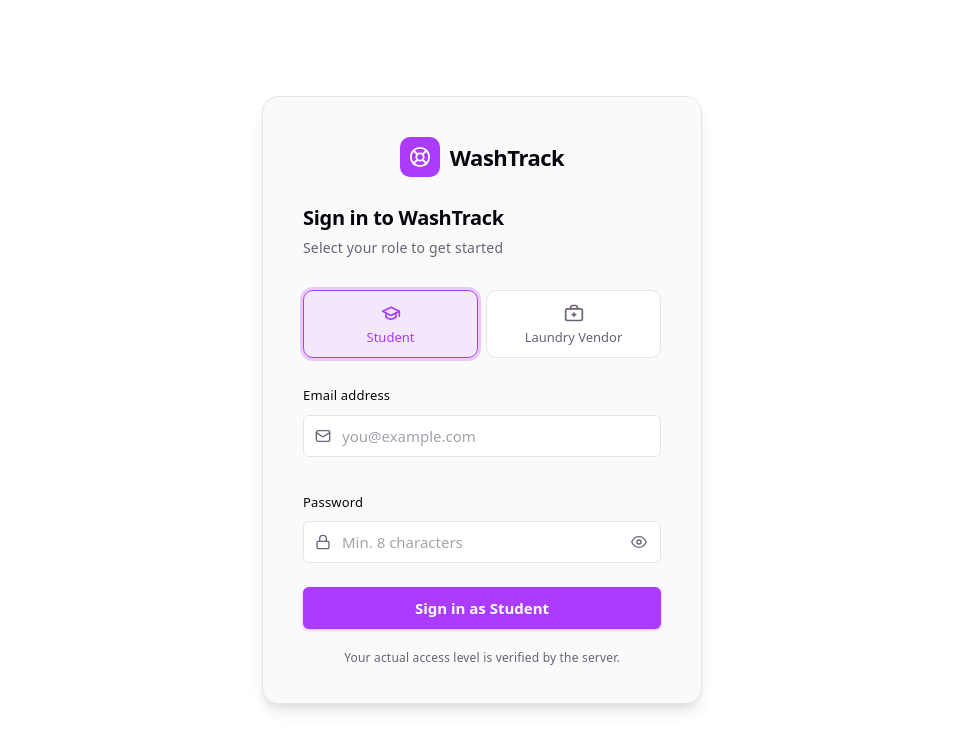
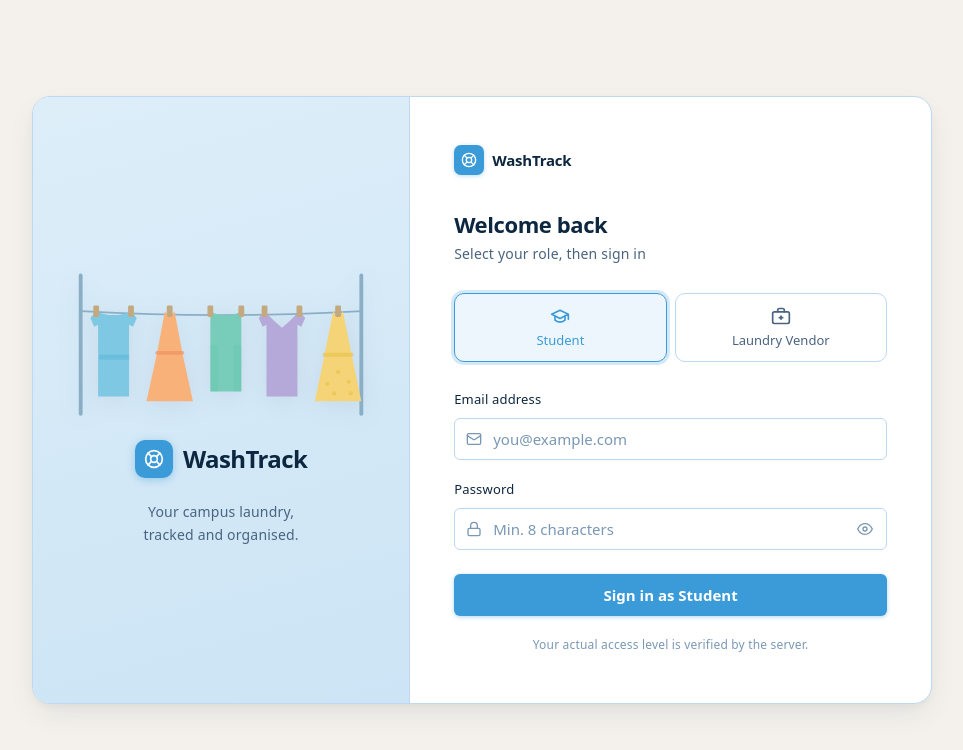
Before and after one commit to amankumarnst84-crypto2/washTrack, a React (Vite) app: page / in a window 1280 px wide. Shown: the top 750 px of the page, without its empty margins (158-1121 px from the left). Built offline with nearby package versions, Linux system fonts and the light colour scheme.

Commit message:
ui changes on login page

```diff
--- a/src/App.css
+++ b/src/App.css
@@ -1,86 +1,195 @@
-/* ─────────────────────────────────────────
-   Login page layout
-───────────────────────────────────────── */
+/* ══════════════════════════════════════════════
+   WashTrack — Login page styles
+   Two-panel layout: visual (left) + form (right)
+══════════════════════════════════════════════ */
+
+/* ── Page wrapper ── */
 .login-page {
   flex: 1;
   display: flex;
   align-items: center;
   justify-content: center;
-  padding: 24px 16px;
+  padding: 32px 20px;
   background: var(--bg);
+
+  @media (max-width: 700px) {
+    padding: 0;
+    align-items: flex-start;
+  }
 }
 
+/* ── Outer card ── */
 .login-card {
+  display: flex;
   width: 100%;
-  max-width: 440px;
+  max-width: 900px;
+  min-height: 560px;
   background: var(--surface);
   border: 1px solid var(--border);
   border-radius: var(--radius-lg);
-  padding: 40px 40px 36px;
+  overflow: hidden;
   box-shadow: var(--shadow);
 
-  @media (max-width: 480px) {
-    padding: 32px 24px 28px;
-    border-radius: var(--radius-md);
+  @media (max-width: 700px) {
+    flex-direction: column;
+    max-width: 100%;
+    min-height: 100svh;
+    border-radius: 0;
+    border: none;
+    box-shadow: none;
   }
 }
 
-/* ─────────────────────────────────────────
-   Brand header
-───────────────────────────────────────── */
-.login-brand {
+/* ════════════════════════════════════════
+   LEFT: Visual / illustration panel
+════════════════════════════════════════ */
+.login-visual-panel {
+  flex: 0 0 42%;
+  display: flex;
+  flex-direction: column;
+  align-items: center;
+  justify-content: center;
+  gap: 22px;
+  padding: 44px 32px 40px;
+
+  /* Gradient from panel-bg at top to panel-bg-2 at bottom */
+  background: linear-gradient(165deg, var(--panel-bg) 0%, var(--panel-bg-2) 100%);
+  border-right: 1px solid var(--border);
+
+  @media (max-width: 700px) {
+    flex: none;
+    padding: 32px 24px 28px;
+    border-right: none;
+    border-bottom: 1px solid var(--border);
+    gap: 16px;
+  }
+}
+
+/* SVG illustration */
+.clothesline-svg {
+  width: 100%;
+  max-width: 300px;
+  height: auto;
+  filter: drop-shadow(0 4px 12px rgba(13, 39, 64, 0.08));
+
+  @media (max-width: 700px) {
+    max-width: 240px;
+  }
+}
+
+/* Brand block inside visual panel */
+.visual-brand {
+  display: flex;
+  align-items: center;
+  gap: 10px;
+}
+
+.visual-brand-icon {
   display: flex;
   align-items: center;
   justify-content: center;
-  gap: 10px;
-  margin-bottom: 28px;
+  width: 38px;
+  height: 38px;
+  border-radius: 10px;
+  background: var(--accent);
+  color: #fff;
+  flex-shrink: 0;
+  box-shadow: 0 2px 8px rgba(59, 155, 216, 0.4);
 }
 
-.login-brand-icon {
-  display: flex;
-  align-items: center;
-  justify-content: center;
-  width: 40px;
-  height: 40px;
-  border-radius: 10px;
-  background: var(--accent);
-  flex-shrink: 0;
+.visual-brand-icon svg {
+  width: 20px;
+  height: 20px;
 }
 
-.login-brand-icon svg {
-  width: 22px;
-  height: 22px;
-  color: #fff;
-}
-
-.login-brand-name {
-  font-size: 22px;
-  font-weight: 700;
-  letter-spacing: -0.5px;
+.visual-brand-name {
+  font-size: 24px;
+  font-weight: 800;
+  letter-spacing: -0.6px;
   color: var(--text-h);
   line-height: 1;
 }
 
-/* ─────────────────────────────────────────
-   Card heading
-───────────────────────────────────────── */
-.login-heading {
-  font-size: 20px;
-  font-weight: 600;
+.visual-tagline {
+  font-size: 14px;
+  line-height: 1.65;
+  color: var(--text);
+  text-align: center;
+  max-width: 220px;
+
+  @media (max-width: 700px) {
+    display: none; /* compact on mobile */
+  }
+}
+
+/* ════════════════════════════════════════
+   RIGHT: Form panel
+════════════════════════════════════════ */
+.login-form-panel {
+  flex: 1;
+  display: flex;
+  flex-direction: column;
+  padding: 48px 44px;
+  overflow-y: auto;
+
+  @media (max-width: 900px) {
+    padding: 40px 32px;
+  }
+
+  @media (max-width: 700px) {
+    padding: 32px 24px 40px;
+  }
+}
+
+/* Small brand row at the top of the form panel */
+.form-brand {
+  display: flex;
+  align-items: center;
+  gap: 8px;
+  margin-bottom: 36px;
+}
+
+.form-brand-icon {
+  display: flex;
+  align-items: center;
+  justify-content: center;
+  width: 30px;
+  height: 30px;
+  border-radius: 7px;
+  background: var(--accent);
+  color: #fff;
+  flex-shrink: 0;
+  box-shadow: 0 1px 4px rgba(59, 155, 216, 0.35);
+}
+
+.form-brand-icon svg {
+  width: 16px;
+  height: 16px;
+}
+
+.form-brand-name {
+  font-size: 15px;
+  font-weight: 700;
+  letter-spacing: -0.2px;
+  color: var(--text-h);
+}
+
+/* Headings */
+.form-heading {
+  font-size: 22px;
+  font-weight: 700;
   color: var(--text-h);
   margin: 0 0 4px;
-  letter-spacing: -0.3px;
+  letter-spacing: -0.4px;
 }
 
-.login-subheading {
+.form-subheading {
   font-size: 14px;
   color: var(--text);
-  margin: 0 0 28px;
+  margin: 0 0 26px;
 }
 
-/* ─────────────────────────────────────────
-   Role selector
-───────────────────────────────────────── */
+/* ── Role selector ── */
 .role-selector {
   display: grid;
   grid-template-columns: 1fr 1fr;
@@ -137,18 +246,40 @@
   color: var(--accent);
 }
 
-/* ─────────────────────────────────────────
-   Form fields
-───────────────────────────────────────── */
+/* ── Error banner ── */
+.error-banner {
+  display: flex;
+  align-items: flex-start;
+  gap: 10px;
+  padding: 12px 14px;
+  background: var(--error-bg);
+  border: 1px solid var(--error);
+  border-radius: var(--radius-sm);
+  margin-bottom: 20px;
+  font-size: 13.5px;
+  color: var(--error);
+  line-height: 1.4;
+}
+
+.error-banner svg {
+  width: 16px;
+  height: 16px;
+  flex-shrink: 0;
+  margin-top: 1px;
+}
+
+/* ── Form fields ── */
+.form-fields {
+  display: flex;
+  flex-direction: column;
+  gap: 16px;
+  margin-bottom: 24px;
+}
+
 .form-group {
   display: flex;
   flex-direction: column;
   gap: 6px;
-  margin-bottom: 16px;
-}
-
-.form-group:last-of-type {
-  margin-bottom: 0;
 }
 
 .form-label {
@@ -169,7 +300,7 @@
   pointer-events: none;
   display: flex;
   align-items: center;
-  color: var(--text);
+  color: var(--text-muted);
 }
 
 .input-icon svg {
@@ -192,8 +323,8 @@
 }
 
 .form-input::placeholder {
-  color: var(--text);
-  opacity: 0.6;
+  color: var(--text-muted);
+  opacity: 1;
 }
 
 .form-input:focus {
@@ -211,7 +342,7 @@
   box-shadow: 0 0 0 3px var(--error-bg);
 }
 
-/* Password toggle */
+/* Password show/hide toggle */
 .password-toggle {
   position: absolute;
   right: 10px;
@@ -221,7 +352,7 @@
   border: none;
   padding: 4px;
   cursor: pointer;
-  color: var(--text);
+  color: var(--text-muted);
   border-radius: var(--radius-sm);
   transition: color 0.15s;
 }
@@ -240,6 +371,7 @@
   height: 16px;
 }
 
+/* Inline field-level error */
 .field-error {
   font-size: 12px;
   color: var(--error);
@@ -249,40 +381,13 @@
   margin-top: 2px;
 }
 
-/* ─────────────────────────────────────────
-   Error banner (server / generic errors)
-───────────────────────────────────────── */
-.error-banner {
-  display: flex;
-  align-items: flex-start;
-  gap: 10px;
-  padding: 12px 14px;
-  background: var(--error-bg);
-  border: 1px solid var(--error);
-  border-radius: var(--radius-sm);
-  margin-bottom: 20px;
-  font-size: 13.5px;
-  color: var(--error);
-  line-height: 1.4;
+.field-error svg {
+  width: 12px;
+  height: 12px;
+  flex-shrink: 0;
 }
 
-.error-banner svg {
-  width: 16px;
-  height: 16px;
-  flex-shrink: 0;
-  margin-top: 1px;
-}
-
-/* ─────────────────────────────────────────
-   Submit button
-───────────────────────────────────────── */
-.form-fields {
-  display: flex;
-  flex-direction: column;
-  gap: 16px;
-  margin-bottom: 24px;
-}
-
+/* ── Submit button ── */
 .submit-btn {
   width: 100%;
   padding: 11px 16px;
@@ -298,13 +403,13 @@
   align-items: center;
   justify-content: center;
   gap: 8px;
-  transition: opacity 0.18s, transform 0.1s, box-shadow 0.18s;
-  box-shadow: 0 1px 3px rgba(170, 59, 255, 0.4);
+  transition: background 0.18s, opacity 0.18s, transform 0.1s, box-shadow 0.18s;
+  box-shadow: 0 1px 4px rgba(59, 155, 216, 0.4);
 }
 
 .submit-btn:hover:not(:disabled) {
-  opacity: 0.88;
-  box-shadow: 0 4px 14px rgba(170, 59, 255, 0.45);
+  background: var(--accent-hover);
+  box-shadow: 0 4px 16px rgba(59, 155, 216, 0.4);
 }
 
 .submit-btn:active:not(:disabled) {
@@ -317,13 +422,11 @@
 }
 
 .submit-btn:disabled {
-  opacity: 0.65;
+  opacity: 0.6;
   cursor: not-allowed;
 }
 
-/* ─────────────────────────────────────────
-   Spinner
-───────────────────────────────────────── */
+/* ── Loading spinner ── */
 .spinner {
   width: 16px;
   height: 16px;
@@ -340,13 +443,11 @@
   }
 }
 
-/* ─────────────────────────────────────────
-   Footer note
-───────────────────────────────────────── */
+/* ── Footer note ── */
 .login-footer-note {
   font-size: 12px;
-  color: var(--text);
+  color: var(--text-muted);
   text-align: center;
   margin-top: 20px;
-  line-height: 1.5;
+  line-height: 1.55;
 }
--- a/src/App.jsx
+++ b/src/App.jsx
@@ -2,7 +2,7 @@ import { useState } from 'react'
 import './App.css'
 
 /* ─────────────────────────────────────────
-   Inline SVG icons (no extra dependencies)
+   Inline SVG icons — no extra dependencies
 ───────────────────────────────────────── */
 function IconWash() {
   return (
@@ -86,6 +86,129 @@ function IconAlert() {
 }
 
 /* ─────────────────────────────────────────
+   Clothesline illustration
+   ─ viewBox 0 0 310 165
+   ─ Rope sags from the two poles
+   ─ Five garments (T-shirt, A-line dress,
+     cami top, V-neck tee, flowy dress)
+   ─ No intimate clothing
+   ─ Pure inline SVG — zero dependencies
+───────────────────────────────────────── */
+function ClotheslineIllustration() {
+  /* Colour palette */
+  const c = {
+    pole:   '#8aaec6',   /* rope & poles: muted blue-grey     */
+    pin:    '#c4a87e',   /* clothespins: warm wood             */
+    /* garment fills */
+    tee1:   '#7ec8e3',   /* sky-blue T-shirt                   */
+    tee1d:  '#5ab8d8',   /* stripe accent                      */
+    dress1: '#f9b17a',   /* peach A-line dress                 */
+    dress1d:'#f09060',   /* waistband accent                   */
+    cami:   '#78cdba',   /* mint cami                          */
+    camid:  '#56bfa8',   /* side-panel accent                  */
+    tee2:   '#b4a9d8',   /* lavender V-neck                    */
+    dress2: '#f5d478',   /* warm-yellow flowy dress            */
+    dress2d:'#e8c24a',   /* polka + waistband                  */
+  }
+
+  return (
+    <svg
+      viewBox="0 0 310 165"
+      fill="none"
+      xmlns="http://www.w3.org/2000/svg"
+      className="clothesline-svg"
+      aria-hidden="true"
+      role="presentation"
+    >
+      {/* ── Poles ── */}
+      <rect x="8"   y="16" width="4" height="147" rx="2" fill={c.pole} />
+      <rect x="298" y="16" width="4" height="147" rx="2" fill={c.pole} />
+
+      {/* ── Rope (slight catenary sag via quadratic bezier) ── */}
+      <path d="M 10,55 Q 155,63 300,55"
+        stroke={c.pole} strokeWidth="1.8" strokeLinecap="round" />
+
+      {/* ════════════════════════════════════
+          GARMENT 1 — Sky-blue T-shirt  cx=44
+          Shoulders at y=55; body to y=143
+          Sleeves extend ±24 px from cx
+      ════════════════════════════════════ */}
+      {/* Body + sleeves path */}
+      <path
+        d="M 26,55 L 20,62 L 24,71 L 28,69 L 28,143 L 60,143 L 60,69 L 64,71 L 68,62 L 62,55 Q 44,63 26,55 Z"
+        fill={c.tee1}
+      />
+      {/* Horizontal chest stripe */}
+      <rect x="29" y="100" width="31" height="5" rx="1" fill={c.tee1d} opacity="0.55" />
+      {/* Clothespins — one at each shoulder */}
+      <rect x="23" y="49" width="6" height="12" rx="1.5" fill={c.pin} />
+      <rect x="59" y="49" width="6" height="12" rx="1.5" fill={c.pin} />
+
+      {/* ════════════════════════════════════
+          GARMENT 2 — Peach A-line dress cx=102
+          Narrow bodice → flared skirt
+      ════════════════════════════════════ */}
+      <path
+        d="M 97,55 Q 102,63 107,55 L 115,98 L 126,148 L 78,148 L 89,98 Z"
+        fill={c.dress1}
+      />
+      {/* Waistband accent */}
+      <path d="M 89,98 L 115,98"
+        stroke={c.dress1d} strokeWidth="4" strokeLinecap="round" opacity="0.65" />
+      {/* Single centred clothespin */}
+      <rect x="99" y="49" width="6" height="12" rx="1.5" fill={c.pin} />
+
+      {/* ════════════════════════════════════
+          GARMENT 3 — Mint cami top  cx=160
+          Sleeveless; curved neckline
+      ════════════════════════════════════ */}
+      <path
+        d="M 144,55 Q 160,64 176,55 L 176,138 L 144,138 Z"
+        fill={c.cami}
+      />
+      {/* Subtle side-panel shading */}
+      <rect x="144" y="90" width="8"  height="48" fill={c.camid} opacity="0.22" />
+      <rect x="168" y="90" width="8"  height="48" fill={c.camid} opacity="0.22" />
+      {/* Clothespins at each shoulder */}
+      <rect x="141" y="49" width="6" height="12" rx="1.5" fill={c.pin} />
+      <rect x="173" y="49" width="6" height="12" rx="1.5" fill={c.pin} />
+
+      {/* ════════════════════════════════════
+          GARMENT 4 — Lavender V-neck tee cx=218
+          V-neck dips to y=72 at centre
+      ════════════════════════════════════ */}
+      <path
+        d="M 200,55 L 210,65 L 218,72 L 226,65 L 236,55 L 242,62 L 238,71 L 234,69 L 234,143 L 202,143 L 202,69 L 198,71 L 194,62 Z"
+        fill={c.tee2}
+      />
+      {/* Clothespins at each shoulder */}
+      <rect x="197" y="49" width="6" height="12" rx="1.5" fill={c.pin} />
+      <rect x="233" y="49" width="6" height="12" rx="1.5" fill={c.pin} />
+
+      {/* ════════════════════════════════════
+          GARMENT 5 — Warm-yellow flowy dress cx=276
+          Narrow spaghetti straps → wide skirt
+      ════════════════════════════════════ */}
+      <path
+        d="M 271,55 Q 276,63 281,55 L 290,100 L 300,148 L 252,148 L 262,100 Z"
+        fill={c.dress2}
+      />
+      {/* Waistband */}
+      <path d="M 262,100 L 290,100"
+        stroke={c.dress2d} strokeWidth="4" strokeLinecap="round" opacity="0.65" />
+      {/* Polka-dot pattern on skirt */}
+      <circle cx="276" cy="118" r="2.2" fill={c.dress2d} opacity="0.65" />
+      <circle cx="265" cy="130" r="2.2" fill={c.dress2d} opacity="0.65" />
+      <circle cx="287" cy="128" r="2.2" fill={c.dress2d} opacity="0.65" />
+      <circle cx="272" cy="140" r="2.2" fill={c.dress2d} opacity="0.65" />
+      <circle cx="289" cy="140" r="2.2" fill={c.dress2d} opacity="0.65" />
+      {/* Single centred clothespin */}
+      <rect x="273" y="49" width="6" height="12" rx="1.5" fill={c.pin} />
+    </svg>
+  )
+}
+
+/* ─────────────────────────────────────────
    Validation helpers
 ───────────────────────────────────────── */
 const EMAIL_RE = /^[^\s@]+@[^\s@]+\.[^\s@]+$/
@@ -106,36 +229,39 @@ function validateForm({ email, password }) {
 }
 
 /* ─────────────────────────────────────────
-   App / LoginPage
+   Role definitions
 ───────────────────────────────────────── */
 const ROLES = [
-  { id: 'student', label: 'Student', Icon: IconStudent },
-  { id: 'vendor', label: 'Laundry Vendor', Icon: IconVendor },
+  { id: 'student', label: 'Student',       Icon: IconStudent },
+  { id: 'vendor',  label: 'Laundry Vendor', Icon: IconVendor  },
 ]
 
+/* ─────────────────────────────────────────
+   App — login page
+───────────────────────────────────────── */
 export default function App() {
-  /* form state */
-  const [role, setRole] = useState('student')
-  const [email, setEmail] = useState('')
-  const [password, setPassword] = useState('')
+  /* ── form state ── */
+  const [role,         setRole]         = useState('student')
+  const [email,        setEmail]        = useState('')
+  const [password,     setPassword]     = useState('')
   const [showPassword, setShowPassword] = useState(false)
 
-  /* validation + UI state */
+  /* ── UI state ── */
   const [fieldErrors, setFieldErrors] = useState({})
   const [serverError, setServerError] = useState('')
-  const [loading, setLoading] = useState(false)
+  const [loading,     setLoading]     = useState(false)
 
-  /* Clear server error when user edits a field */
+  /* Clear errors eagerly as the user types */
   function handleEmailChange(e) {
     setEmail(e.target.value)
-    if (serverError) setServerError('')
-    if (fieldErrors.email) setFieldErrors(prev => ({ ...prev, email: '' }))
+    if (serverError)        setServerError('')
+    if (fieldErrors.email)  setFieldErrors(prev => ({ ...prev, email: '' }))
   }
 
   function handlePasswordChange(e) {
     setPassword(e.target.value)
-    if (serverError) setServerError('')
-    if (fieldErrors.password) setFieldErrors(prev => ({ ...prev, password: '' }))
+    if (serverError)           setServerError('')
+    if (fieldErrors.password)  setFieldErrors(prev => ({ ...prev, password: '' }))
   }
 
   function handleRoleChange(id) {
@@ -158,18 +284,17 @@ export default function App() {
     setLoading(true)
 
     try {
-      /* Simulated network delay — replace with real API call later */
+      /* Simulated network round-trip — replace with real API call */
       await new Promise(resolve => setTimeout(resolve, 1400))
 
-      /* Mock: reject a known test bad credential to demonstrate error UI */
+      /* Demo: surface error UI for a known bad credential */
       if (email.trim().toLowerCase() === 'fail@test.com') {
         throw new Error('Invalid email or password. Please try again.')
       }
 
-      /* On real success the backend would return a token / session;
-         for now we just log the intent. Role verification happens server-side. */
+      /* Role verification happens server-side.
+         On success: redirect or update auth context here. */
       console.log('Login intent:', { role, email: email.trim() })
-      /* TODO: redirect or update auth context here */
     } catch (err) {
       setServerError(err.message || 'Something went wrong. Please try again.')
     } finally {
@@ -181,26 +306,38 @@ export default function App() {
 
   return (
     <main className="login-page">
-      <div className="login-card" role="region" aria-label="Sign in">
+      <div className="login-card">
 
-        {/* Brand */}
-        <div className="login-brand">
-          <span className="login-brand-icon" aria-hidden="true">
+        {/* ── Left: visual / illustration panel ── */}
+        <div className="login-visual-panel" aria-hidden="true">
+          <ClotheslineIllustration />
+
+          <div className="visual-brand">
+            <span className="visual-brand-icon">
               <IconWash />
             </span>
-          <span className="login-brand-name">WashTrack</span>
+            <span className="visual-brand-name">WashTrack</span>
           </div>
 
-        {/* Headings */}
-        <h1 className="login-heading">Sign in to WashTrack</h1>
-        <p className="login-subheading">Select your role to get started</p>
+          <p className="visual-tagline">
+            Your campus laundry,<br />tracked and organised.
+          </p>
+        </div>
+
+        {/* ── Right: form panel ── */}
+        <div className="login-form-panel" role="region" aria-label="Sign in">
+
+          {/* Small brand marker — visible on mobile when visual panel is condensed */}
+          <div className="form-brand" aria-hidden="true">
+            <span className="form-brand-icon"><IconWash /></span>
+            <span className="form-brand-name">WashTrack</span>
+          </div>
+
+          <h1 className="form-heading">Welcome back</h1>
+          <p className="form-subheading">Select your role, then sign in</p>
 
           {/* Role selector */}
-        <div
-          className="role-selector"
-          role="group"
-          aria-label="Select your account type"
-        >
+          <div className="role-selector" role="group" aria-label="Select your account type">
             {ROLES.map(({ id, label, Icon }) => (
               <button
                 key={id}
@@ -316,6 +453,8 @@ export default function App() {
             Your actual access level is verified by the server.
           </p>
         </div>
+
+      </div>
     </main>
   )
 }
--- a/src/index.css
+++ b/src/index.css
@@ -1,30 +1,61 @@
+/* ═══════════════════════════════════════════════════
+   WashTrack design tokens — warm off-white + sky-blue
+   These variables are the single source of truth for
+   every future page in this project.
+═══════════════════════════════════════════════════ */
 :root {
-  --text: #6b6375;
-  --text-h: #08060d;
-  --bg: #fff;
-  --border: #e5e4e7;
-  --code-bg: #f4f3ec;
-  --accent: #aa3bff;
-  --accent-bg: rgba(170, 59, 255, 0.1);
-  --accent-border: rgba(170, 59, 255, 0.5);
-  --social-bg: rgba(244, 243, 236, 0.5);
-  --shadow:
-    rgba(0, 0, 0, 0.1) 0 10px 15px -3px, rgba(0, 0, 0, 0.05) 0 4px 6px -2px;
+  /* Page & surface */
+  --bg:         #f4f1ec;   /* warm off-white — page background    */
+  --surface:    #ffffff;   /* card / input surface                */
+  --surface-2:  #f9f7f4;   /* slightly tinted surface variant     */
 
-  /* WashTrack extras */
-  --surface: #fafafa;
-  --error: #dc2626;
-  --error-bg: rgba(220, 38, 38, 0.08);
-  --success: #16a34a;
-  --input-bg: #fff;
-  --input-focus-ring: 0 0 0 3px rgba(170, 59, 255, 0.25);
+  /* Illustration / accent panel */
+  --panel-bg:   #ddeef9;   /* light sky-blue panel                */
+  --panel-bg-2: #cce4f5;   /* deeper sky tint for gradients       */
+
+  /* Borders */
+  --border:     #bdd8f0;   /* pale sky-blue border                */
+  --border-2:   #d8ebf8;   /* softer, secondary border            */
+
+  /* Text — dark navy scale */
+  --text:       #4a6480;   /* body / secondary text               */
+  --text-h:     #0d2740;   /* headings, labels (dark navy)        */
+  --text-muted: #7a98b4;   /* placeholder / caption               */
+
+  /* Accent — sky blue */
+  --accent:        #3b9bd8;
+  --accent-hover:  #2d87c2;
+  --accent-bg:     rgba(59, 155, 216, 0.09);
+  --accent-border: rgba(59, 155, 216, 0.42);
+
+  /* Status */
+  --error:      #c0392b;
+  --error-bg:   rgba(192, 57, 43, 0.08);
+  --success:    #16a34a;
+  --success-bg: rgba(22, 163, 74, 0.08);
+
+  /* Input */
+  --input-bg:         #ffffff;
+  --input-focus-ring: 0 0 0 3px rgba(59, 155, 216, 0.22);
+
+  /* Elevation */
+  --shadow:    rgba(13, 39, 64, 0.09) 0 12px 32px -6px,
+               rgba(13, 39, 64, 0.05) 0 4px 10px -2px;
+  --shadow-sm: rgba(13, 39, 64, 0.07) 0 2px 8px -1px;
+
+  /* Shape */
   --radius-sm: 6px;
   --radius-md: 10px;
-  --radius-lg: 16px;
+  --radius-lg: 18px;
 
-  --sans: system-ui, 'Segoe UI', Roboto, sans-serif;
+  /* Misc compatibility tokens */
+  --code-bg:   #e8f3fc;
+  --social-bg: rgba(221, 238, 249, 0.5);
+
+  /* Typography */
+  --sans:    system-ui, 'Segoe UI', Roboto, sans-serif;
   --heading: system-ui, 'Segoe UI', Roboto, sans-serif;
-  --mono: ui-monospace, Consolas, monospace;
+  --mono:    ui-monospace, Consolas, monospace;
 
   font: 18px/145% var(--sans);
   letter-spacing: 0.18px;
@@ -41,27 +72,35 @@
   }
 }
 
+/* ── Dark mode overrides ── */
 @media (prefers-color-scheme: dark) {
   :root {
-    --text: #9ca3af;
-    --text-h: #f3f4f6;
-    --bg: #16171d;
-    --border: #2e303a;
-    --code-bg: #1f2028;
-    --accent: #c084fc;
-    --accent-bg: rgba(192, 132, 252, 0.15);
-    --accent-border: rgba(192, 132, 252, 0.5);
-    --social-bg: rgba(47, 48, 58, 0.5);
-    --shadow:
-      rgba(0, 0, 0, 0.4) 0 10px 15px -3px, rgba(0, 0, 0, 0.25) 0 4px 6px -2px;
-    --surface: #1c1d26;
-    --error: #f87171;
-    --error-bg: rgba(248, 113, 113, 0.1);
-    --input-bg: #1f2028;
-    --input-focus-ring: 0 0 0 3px rgba(192, 132, 252, 0.3);
+    --bg:            #0c1c2c;
+    --surface:       #132030;
+    --surface-2:     #172638;
+    --panel-bg:      #152839;
+    --panel-bg-2:    #1a3248;
+    --border:        #1e3f5a;
+    --border-2:      #1a3248;
+    --text:          #7a9ab8;
+    --text-h:        #d4e9f8;
+    --text-muted:    #4e728e;
+    --accent:        #4fb3e8;
+    --accent-hover:  #62bfee;
+    --accent-bg:     rgba(79, 179, 232, 0.12);
+    --accent-border: rgba(79, 179, 232, 0.4);
+    --error:         #f87171;
+    --error-bg:      rgba(248, 113, 113, 0.1);
+    --input-bg:      #132030;
+    --input-focus-ring: 0 0 0 3px rgba(79, 179, 232, 0.25);
+    --shadow:    rgba(0, 0, 0, 0.45) 0 12px 32px -6px,
+                 rgba(0, 0, 0, 0.2)  0 4px 10px -2px;
+    --code-bg:   #1a3248;
+    --social-bg: rgba(21, 40, 57, 0.6);
   }
 }
 
+/* ── Reset & base ── */
 *,
 *::before,
 *::after {
@@ -81,7 +120,7 @@ body {
 h1,
 h2 {
   font-family: var(--heading);
-  font-weight: 500;
+  font-weight: 600;
   color: var(--text-h);
 }
 
```
Lines whose indentation alone changed are shown as unchanged.
